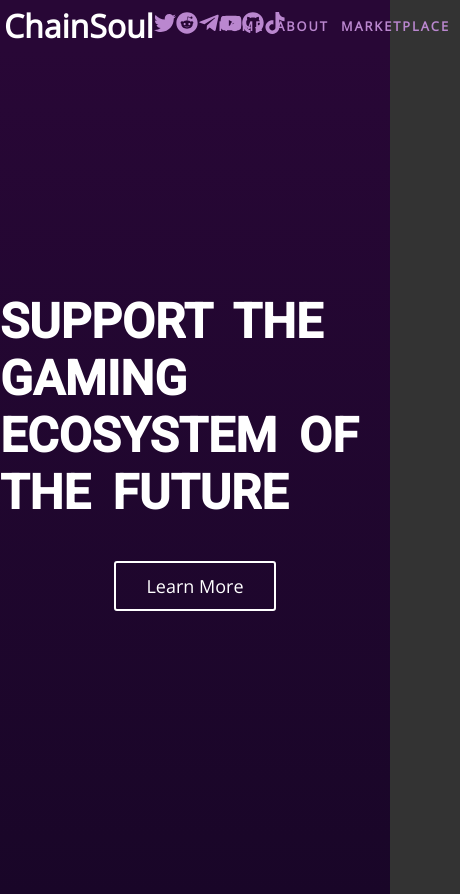
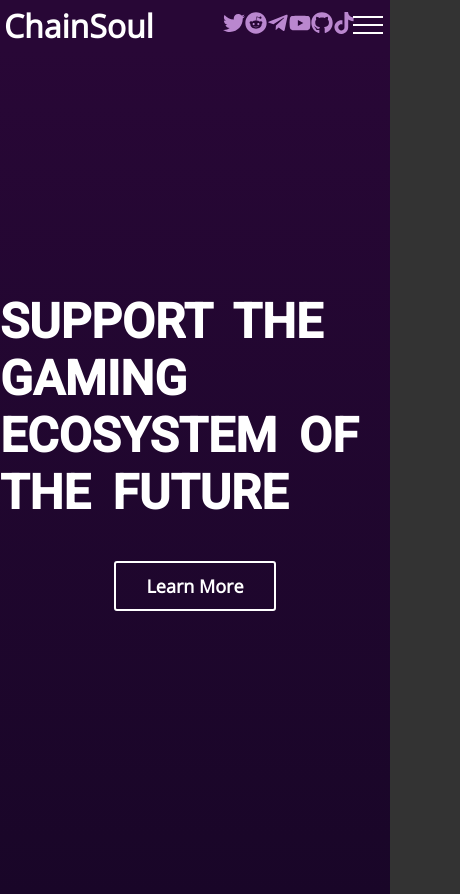
Before and after one commit to ChainSoul-Studio/Website, a Next.js app in the folder app/: page / in a window 390 px wide. Shown: the whole page, 460 px wide, since content can reach past the window. Built offline with nearby package versions, Linux system fonts and the light colour scheme.

Commit message:
Queries and styling for hamburger component

```diff
--- a/app/components/Nav.js
+++ b/app/components/Nav.js
@@ -1,4 +1,4 @@
-
+import React, { useEffect } from "react";
 
 // Importing Icons
 import {
@@ -6,18 +6,16 @@ import {
   FaReddit,
   FaTelegramPlane,
   FaYoutube,
-    FaGithub
-} from 'react-icons/fa'
+  FaGithub,
+} from "react-icons/fa";
 
-import {
-    SiTiktok
-} from 'react-icons/si'
+import { SiTiktok } from "react-icons/si";
 
 // Importing Styles
-import navStyles from '../styles/Nav.module.css'
+import navStyles from "../styles/Nav.module.css";
 
 // Importing Next
-import Link from 'next/link'
+import Link from "next/link";
 
 const Nav = () => {
   return (
@@ -28,40 +26,45 @@ const Nav = () => {
         </div>
         <div className={navStyles.icons}>
           <a href="https://twitter.com/home" passHref={true}>
-                <FaTwitter style={{width: '22px', height: '22px'}} />
+            <FaTwitter style={{ width: "22px", height: "22px" }} />
           </a>
           <a href="https://twitter.com/home" passHref={true}>
-                <FaReddit style={{width: '22px', height: '22px'}} />
+            <FaReddit style={{ width: "22px", height: "22px" }} />
           </a>
           <a href="https://twitter.com/home" passHref={true}>
-                <FaTelegramPlane style={{width: '22px', height: '22px'}} />
+            <FaTelegramPlane style={{ width: "22px", height: "22px" }} />
           </a>
           <a href="https://twitter.com/home" passHref={true}>
-                <FaYoutube style={{width: '22px', height: '22px'}} />
+            <FaYoutube style={{ width: "22px", height: "22px" }} />
           </a>
           <a href="https://twitter.com/home" passHref={true}>
-                <FaGithub style={{width: '22px', height: '22px'}} />
+            <FaGithub style={{ width: "22px", height: "22px" }} />
           </a>
           <a href="https://twitter.com/home" passHref={true}>
-                <SiTiktok style={{width: '22px', height: '22px'}} />
+            <SiTiktok style={{ width: "22px", height: "22px" }} />
           </a>
         </div>
         <nav className={navStyles.nav}>
-            <ul>
+          <ul className={navStyles.navLinks}>
             <li>
-                    <Link href='/'>Home</Link>
+              <Link href="/">Home</Link>
             </li>
             <li>
-                    <Link href='/'>About</Link>
+              <Link href="/">About</Link>
             </li>
             <li>
-                    <Link href='/'>Marketplace</Link>
+              <Link href="/">Marketplace</Link>
             </li>
           </ul>
         </nav>
+        <div className={navStyles.hamburger}>
+          <span className={navStyles.line}></span>
+          <span className={navStyles.line}></span>
+          <span className={navStyles.line}></span>
+        </div>
       </div>
     </>
-    )
-}
+  );
+};
 
-export default Nav
+export default Nav;
--- a/app/pages/_document.js
+++ b/app/pages/_document.js
@@ -10,6 +10,7 @@ class MyDocument extends Document {
     return (
       <Html>
         <Head>
+        <meta name="viewport" content="width=device-width, initial-scale=1.0" />
           <link
             href="https://fonts.googleapis.com/css2?family=Open+Sans:wght@300&display=swap"
             rel="stylesheet"
--- a/app/styles/Home.module.css
+++ b/app/styles/Home.module.css
@@ -39,10 +39,11 @@
   cursor: pointer;
   font-size: 18px;
   color: #fff;
+  font-weight: 600;
   transition: 1s;
 }
 
 .heroButton:hover {
   transition: 1s;
-  background-color: #5FB9D8;
+  background-color: #E45D2F;
 }
--- a/app/styles/Nav.module.css
+++ b/app/styles/Nav.module.css
@@ -65,3 +65,59 @@
     color: #fff;
     transition: 0.75s;
 }
+
+  .bar {
+    display: block;
+    width: 25px;
+    height: 3px;
+    margin: 5px auto;
+    -webkit-transition: all 0.3s ease-in-out;
+    transition: all 0.3s ease-in-out;
+    background-color: #101010;
+  }
+
+  .hamburger {
+      display: none;
+  }
+
+  @media only screen and (max-width: 768px) {
+
+
+
+    .line {
+        width: 30px;
+        height: 2px;
+        background-color: white;
+        margin: 3px;
+        display: inline-block;
+    }
+
+    .hamburger {
+        display: flex;
+        justify-content: center;
+        align-items: center;
+        flex-direction: column;
+        padding-right: 1%;
+    }
+
+    .navLinks {
+      position: fixed;
+      background-color: RGB(40, 7, 54);
+      height: 100vh;
+      width: 100%;
+      flex-direction: column;
+    }
+
+    .nav {
+        display: none;
+    }
+
+    .navLinks li {
+        margin-bottom: 60px;
+    }
+
+    .nav ul li a {
+        font-size: 1.2rem;
+    }
+
+  }
```
Lines whose indentation alone changed are shown as unchanged.
